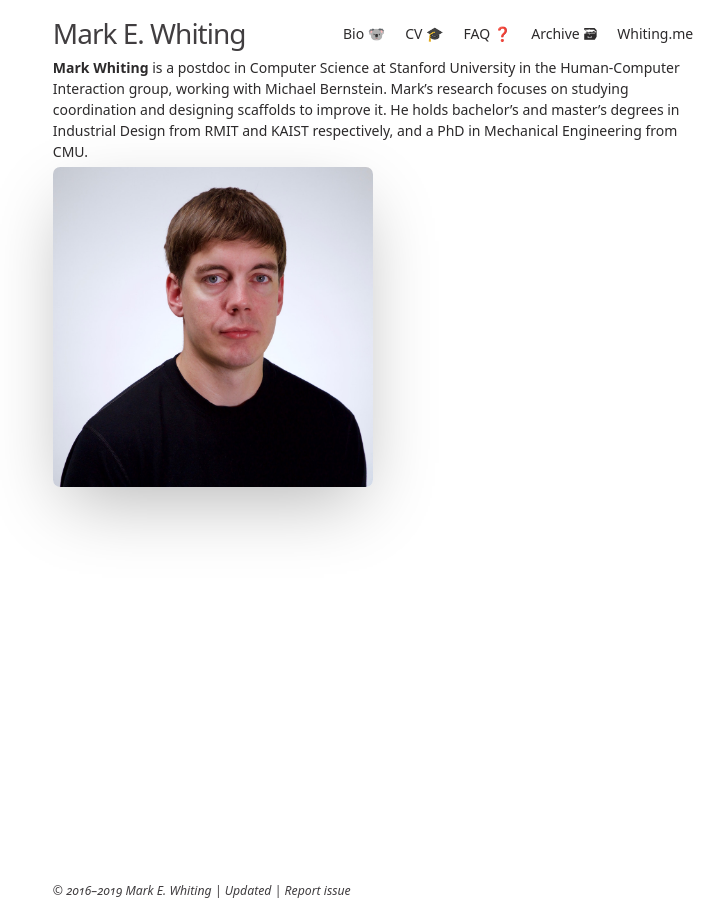
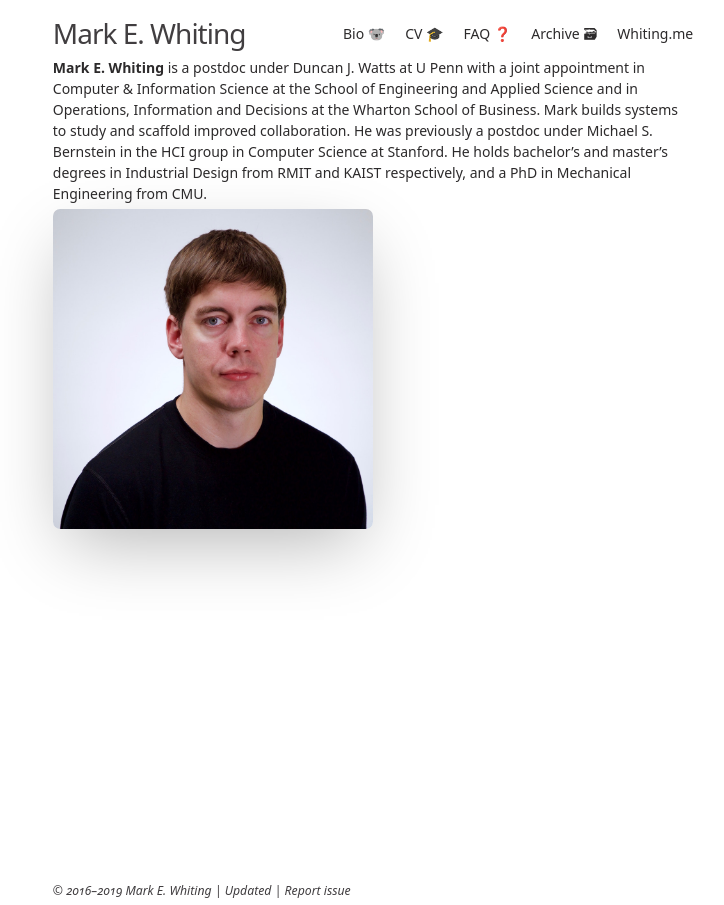
Before and after one commit to markwhiting/Whiting.me, a Jekyll site: the page built from bio.md, in a window 1280 px wide. Shown: the whole page, without its empty margins (267-991 px from the left). Built offline with Jekyll 4.4.1, drawn with Linux system fonts in a browser that asks for light colours.

Commit message:
Added Penn to bio.

```diff
--- a/bio.md
+++ b/bio.md
@@ -5,6 +5,9 @@ title: Bio 🐨
 exclude: false
 ---
 
-**[Mark Whiting](/)** is a postdoc in [Computer Science](https://cs.stanford.edu) at [Stanford University](http://stanford.edu) in the [Human-Computer Interaction group](https://hci.stanford.edu), working with [Michael Bernstein](https://hci.stanford.edu/msb/). Mark's research focuses on studying coordination and designing scaffolds to improve it. He holds bachelor's and master’s degrees in Industrial Design from [RMIT](https://www.rmit.edu.au) and [KAIST](https://www.kaist.ac.kr/) respectively, and a PhD in Mechanical Engineering from [CMU](https://www.cmu.edu).
+**[Mark E. Whiting](/)** is a postdoc under [Duncan J. Watts](https://en.wikipedia.org/wiki/Duncan_J._Watts) at [U Penn](https://www.upenn.edu) with a joint appointment in [Computer & Information Science](https://www.cis.upenn.edu/index.php) at the [School of Engineering and Applied Science](https://www.seas.upenn.edu) and in [Operations, Information and Decisions](https://oid.wharton.upenn.edu) at the [Wharton School of Business](https://www.wharton.upenn.edu).
+Mark builds systems to study and scaffold improved collaboration.
+He was previously a postdoc under [Michael S. Bernstein](https://hci.stanford.edu/msb/) in the [HCI group](https://hci.stanford.edu) in [Computer Science](https://cs.stanford.edu) at [Stanford](http://stanford.edu).
+He holds bachelor's and master’s degrees in Industrial Design from [RMIT](https://www.rmit.edu.au) and [KAIST](https://www.kaist.ac.kr/) respectively, and a PhD in Mechanical Engineering from [CMU](https://www.cmu.edu).
 
 ![Mark Whiting](/assets/Headshot.jpeg "Mark Whiting")
```
